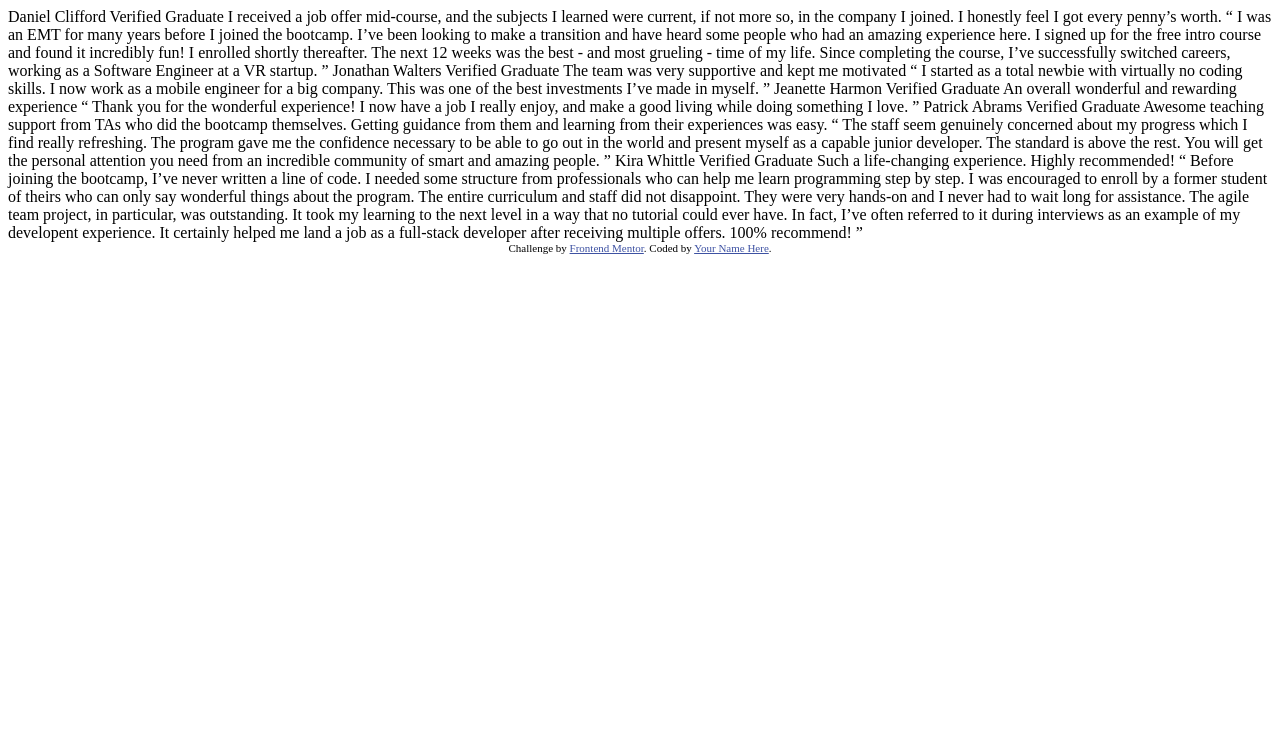
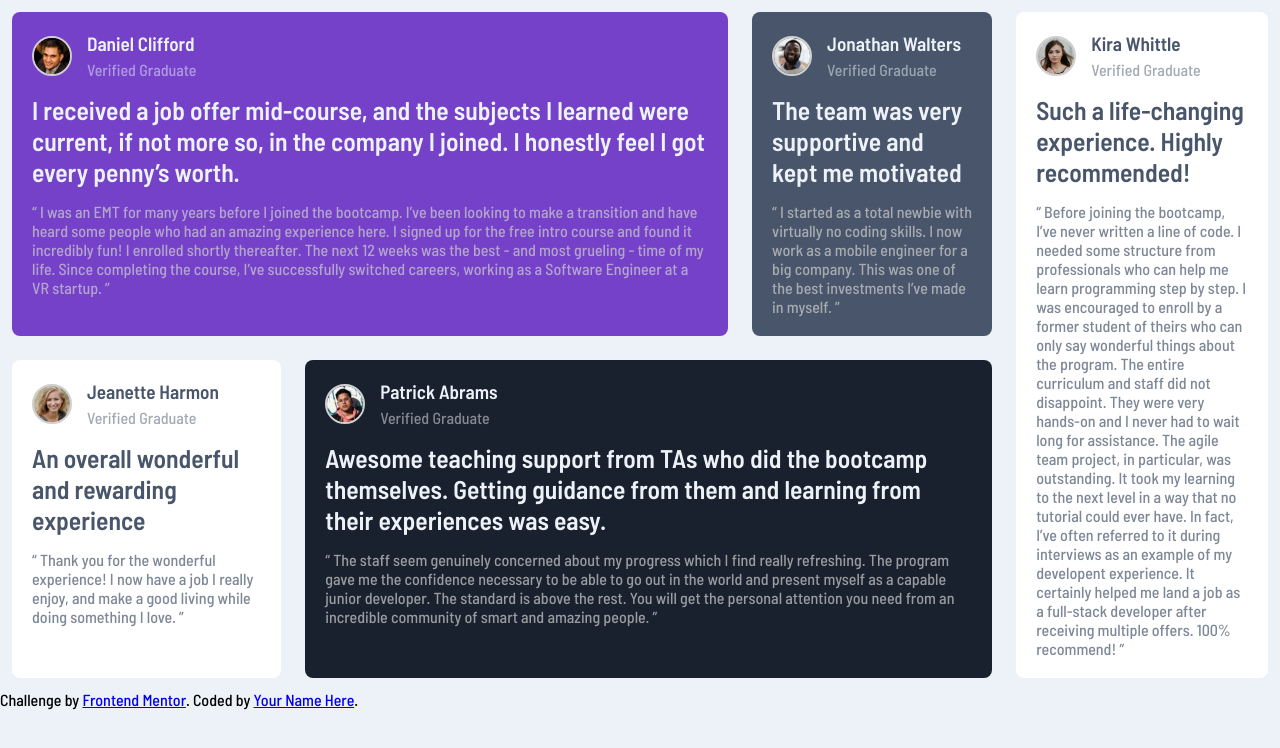
Before and after one commit to azy9/testimonials-grid-section-main, a plain HTML site: page index.html in a window 1280 px wide. Drawn offline with Linux system fonts and the light colour scheme.

Commit message:
Update index.html

```diff
--- a/index.html
+++ b/index.html
@@ -5,60 +5,105 @@
     <meta name="viewport" content="width=device-width, initial-scale=1.0"> <!-- displays site properly based on user's device -->
 
     <link rel="icon" type="image/png" sizes="32x32" href="./images/favicon-32x32.png">
+    <link rel="preconnect" href="https://fonts.googleapis.com">
+    <link rel="preconnect" href="https://fonts.gstatic.com" crossorigin>
+    <link href="https://fonts.googleapis.com/css2?family=Barlow+Semi+Condensed:wght@500;600&display=swap" rel="stylesheet">
+    <link href="./style.css" rel="stylesheet" />
 
     <title>Frontend Mentor | [Challenge Name Here]</title>
 
-  <!-- Feel free to remove these styles or customise in your own stylesheet 👍 -->
-  <style>
-    .attribution { font-size: 11px; text-align: center; }
-    .attribution a { color: hsl(228, 45%, 44%); }
-  </style>
 </head>
 <body>
-  Daniel Clifford
-  Verified Graduate
-
+    <div id=main-container>
+        <div id=main-left>
+            <div id=mtop>
+                <div class=boxc id=cont-1>
+                    <div id=header>
+                        <div id=ppic> <img src="./images/image-daniel.jpg"> </div>
+                        <div id=htext>
+                            <div id=name>Daniel Clifford</div>
+                            <div id=skill>Verified Graduate</div>
+                        </div>
+                    </div>
+                    <h3>
                         I received a job offer mid-course, and the subjects I learned were current, if not more so,
                         in the company I joined. I honestly feel I got every penny’s worth.
-
+                    </h3>
+                    <p>
                         “ I was an EMT for many years before I joined the bootcamp. I’ve been looking to make a
                         transition and have heard some people who had an amazing experience here. I signed up
                         for the free intro course and found it incredibly fun! I enrolled shortly thereafter.
                         The next 12 weeks was the best - and most grueling - time of my life. Since completing
                         the course, I’ve successfully switched careers, working as a Software Engineer at a VR startup. ”
-
-  Jonathan Walters
-  Verified Graduate
-
+                    </p>
+                </div>
+                <div class=boxc id=cont-2>
+                    <div id=header>
+                        <div id=ppic> <img src="./images/image-jonathan.jpg"> </div>
+                        <div id=htext>
+                            <div id=name>Jonathan Walters</div>
+                            <div id=skill>Verified Graduate</div>
+                        </div>
+                    </div>
+                    <h3>
                         The team was very supportive and kept me motivated
-
+                    </h3>
+                    <p>
                         “ I started as a total newbie with virtually no coding skills. I now work as a mobile engineer
                         for a big company. This was one of the best investments I’ve made in myself. ”
-
-  Jeanette Harmon
-  Verified Graduate
-
+                    </p>
+                </div>
+            </div>
+            <div id=mbottom>
+                <div class=boxc id=cont-3>
+                    <div id=header>
+                        <div id=ppic> <img src="./images/image-jeanette.jpg"> </div>
+                        <div id=htext>
+                            <div id=name> Jeanette Harmon </div>
+                            <div id=skill> Verified Graduate</div>
+                        </div>
+                    </div>
+                    <h3>
                         An overall wonderful and rewarding experience
-
+                    </h3>
+                    <p>
                         “ Thank you for the wonderful experience! I now have a job I really enjoy, and make a good living
                         while doing something I love. ”
-
-  Patrick Abrams
-  Verified Graduate
-
+                    </p>
+                </div>
+                <div class=boxc id=cont-4>
+                    <div id=header>
+                        <div id=ppic> <img src="./images/image-patrick.jpg"> </div>
+                        <div id=htext>
+                            <div id=name> Patrick Abrams </div>
+                            <div id=skill> Verified Graduate</div>
+                        </div>
+                    </div>
+                    <h3>
                         Awesome teaching support from TAs who did the bootcamp themselves. Getting guidance from them and
                         learning from their experiences was easy.
-
+                    </h3>
+                    <p>
                         “ The staff seem genuinely concerned about my progress which I find really refreshing. The program
                         gave me the confidence necessary to be able to go out in the world and present myself as a capable
                         junior developer. The standard is above the rest. You will get the personal attention you need from
                         an incredible community of smart and amazing people. ”
-
-  Kira Whittle
-  Verified Graduate
-
+                    </p>
+                </div>
+            </div>
+        </div>
+            <div class=boxc id=cont-5>
+                <div id=header>
+                    <div id=ppic> <img src="./images/image-kira.jpg"> </div>
+                    <div id=htext>
+                        <div id=name> Kira Whittle </div>
+                        <div id=skill> Verified Graduate</div>
+                    </div>
+                </div>
+                <h3>
                     Such a life-changing experience. Highly recommended!
-
+                </h3>
+                <p>
                     “ Before joining the bootcamp, I’ve never written a line of code. I needed some structure from
                     professionals who can help me learn programming step by step. I was encouraged to enroll by a former
                     student of theirs who can only say wonderful things about the program. The entire curriculum and staff
@@ -67,7 +112,9 @@
                     could ever have. In fact, I’ve often referred to it during interviews as an example of my developent
                     experience. It certainly helped me land a job as a full-stack developer after receiving multiple offers.
                     100% recommend! ”
-
+                </p>
+            </div>
+        </div>
         <div class="attribution">
             Challenge by <a href="https://www.frontendmentor.io?ref=challenge" target="_blank">Frontend Mentor</a>.
             Coded by <a href="#">Your Name Here</a>.
```
Lines whose indentation alone changed are shown as unchanged.
